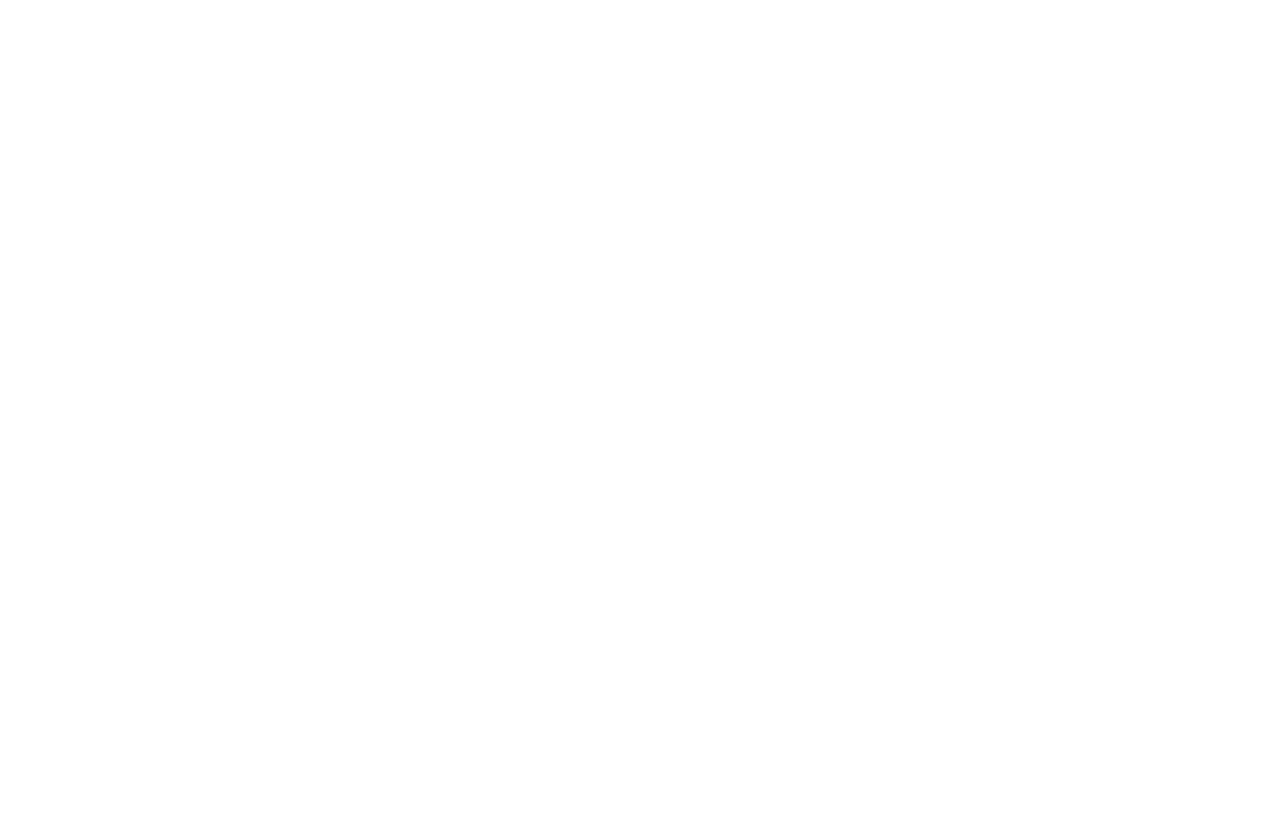
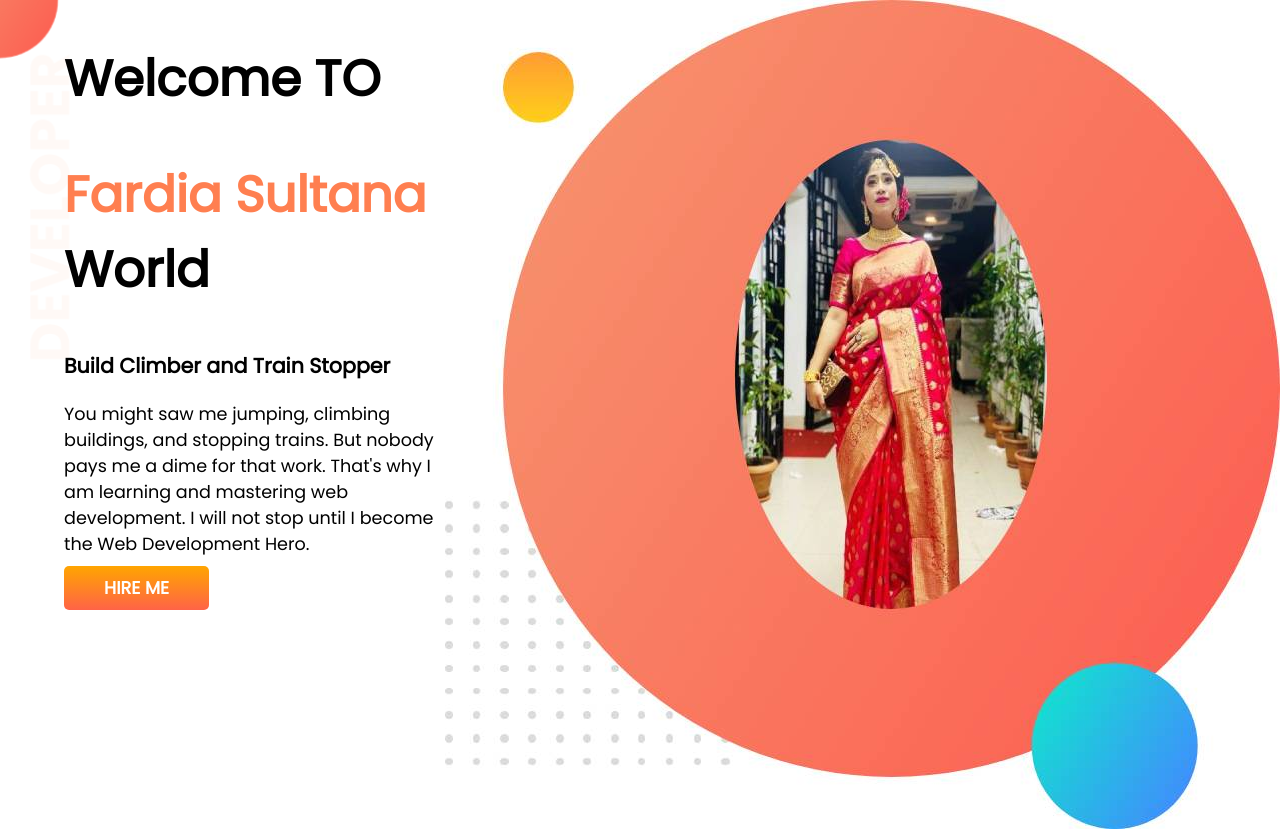
Before and after one commit to FardiaSultana/webdevelopment-port, a plain HTML site: page index.html in a window 1280 px wide. Before the commit the page ends 800 px from the top, so only its background shows below. Drawn offline with Linux system fonts and the light colour scheme.

Commit message:
second commit

```diff
--- a/index.html
+++ b/index.html
@@ -7,10 +7,35 @@
     <meta name="viewport" content="width=device-width, initial-scale=1.0">
     <title>Fardia Sultana</title>
     <link rel="stylesheet" href="style.css">
+    <link rel="preconnect" href="https://fonts.googleapis.com">
+    <link rel="preconnect" href="https://fonts.gstatic.com" crossorigin>
+    <link href="https://fonts.googleapis.com/css2?family=Poppins&display=swap" rel="stylesheet">
+
+
 </head>
 
 <body>
 
+    <section class="top-banner">
+        <div class="half-width">
+            <h1>Welcome TO</h1>
+            <h1><span class="heading-color">Fardia Sultana</span> World</h1>
+            <h3>Build Climber and Train Stopper</h3>
+            <P>You might saw me jumping, climbing buildings, and stopping trains. But nobody pays me a dime for that
+                work.
+                That's why I am learning and mastering web development. I will not stop until I become the Web
+                Development
+                Hero.
+            </P>
+            <a class="link-botton" target="_blank" href="https://www.linkedin.com/company/programminghero/">HIRE ME</a>
+        </div>
+
+        <div calss="half-width">
+            <img src="images/fardin.jpg" alt="">
+        </div>
+
+
 </body>
+</section>
 
 </html>
--- a/style.css
+++ b/style.css
@@ -0,0 +1,43 @@
+body {
+    font-family: 'Poppins', sans-serif;
+    margin: 0;
+}
+
+h1 {
+    font-size: 50px;
+}
+
+.heading-color {
+    color: coral;
+}
+
+section {
+    display: flex;
+}
+
+.half-width {
+    font-size: 110%;
+    padding-left: 5%;
+}
+
+.half-width img {
+    font-size: 100%;
+}
+
+.link-botton {
+    text-decoration: none;
+    background-image: linear-gradient(orange, tomato);
+    padding: 10px 40px;
+    color: white;
+    font-weight: 700;
+    border-radius: 5px;
+
+
+}
+
+.top-banner {
+    background-image: url(images/top-banner.png);
+    background-repeat: no-repeat;
+
+
+}
```
Also changed, not shown: images/320242523_545968387446077_8429781903600759273_n.jpg (added), images/fardin.jpg (added), images/grandma-1185687_960_720.jpg (added).
